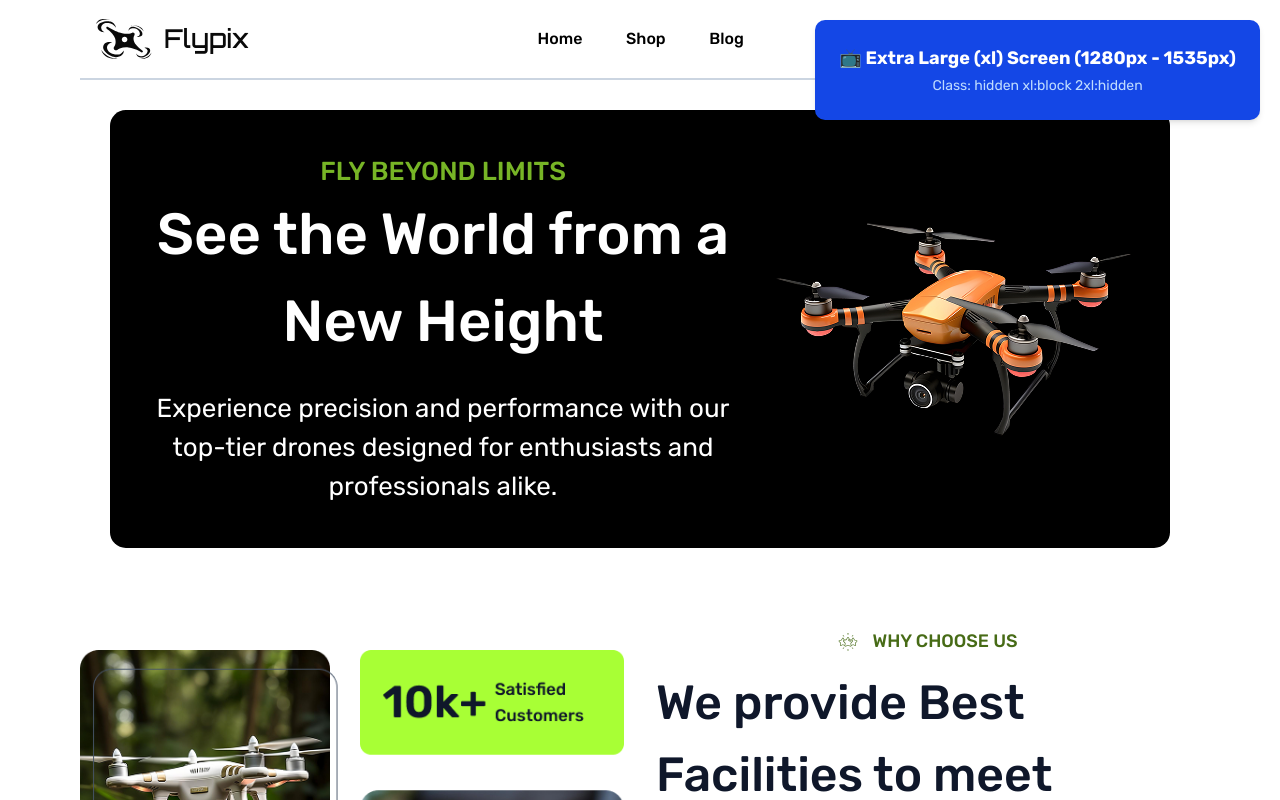
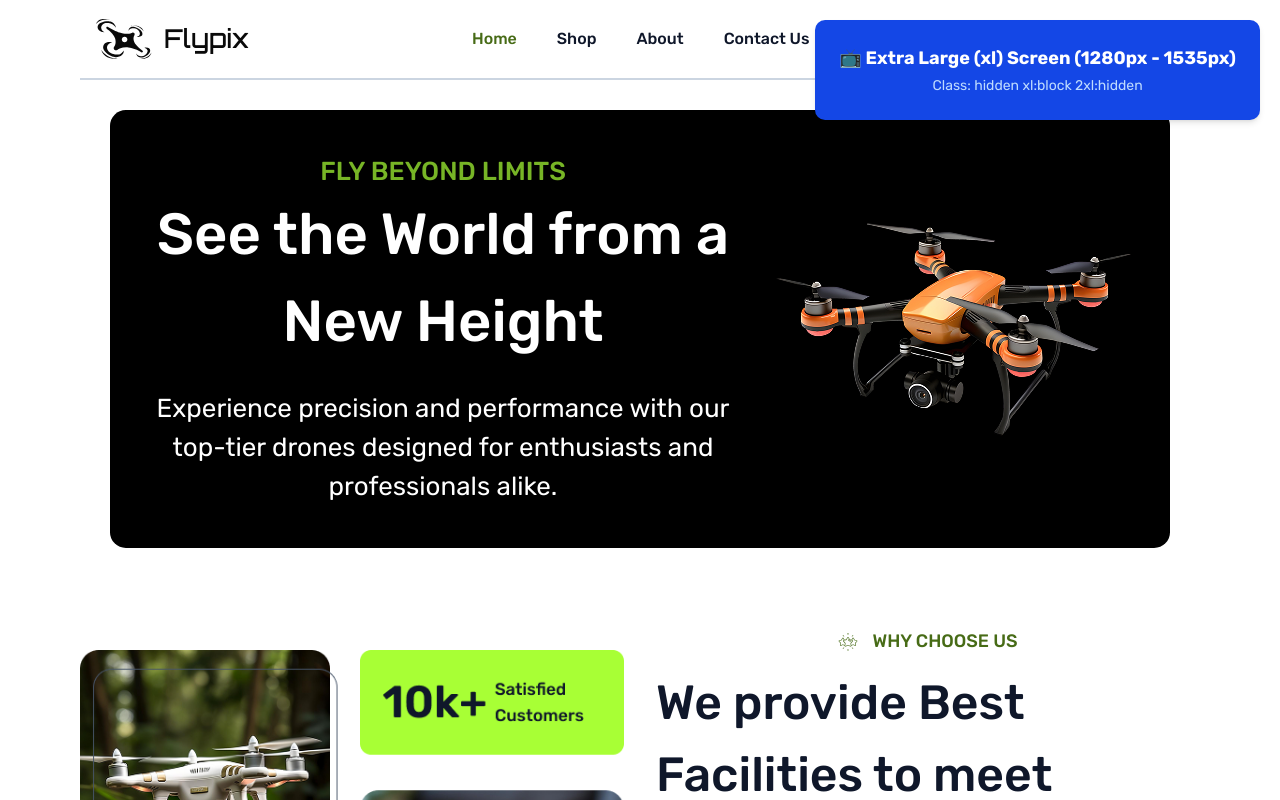
Before and after one commit to Sakib923/Flypix, a React (Vite) app: page / in a window 1280 px wide. Shown: the top 800 px of the page. Built offline with nearby package versions, Linux system fonts and the light colour scheme.

Commit message:
refactor(Navbar): enhance layout structure and improve navigation links

```diff
--- a/src/components/Navbar.jsx
+++ b/src/components/Navbar.jsx
@@ -1,41 +1,78 @@
-import {Link, NavLink} from "react-router";
-// import { ReactComponent as UserIcon } from "../assets/user.svg";
-
-import Menu from "../assets/menu.svg?react";
-import Icon from "../assets/icon.svg?react";
-import User from "../assets/user.svg?react";
-import Search from "../assets/search.svg?react";
-import Basket from "../assets/shopping-basket-01.svg?react";
-import Favourite from "../assets/favourite.svg?react";
-import CompanyLogo from "./CompanyLogo";
+import { Link, NavLink } from 'react-router';
+import Menu from '../assets/menu.svg?react';
+import User from '../assets/user.svg?react';
+import Search from '../assets/search.svg?react';
+import Basket from '../assets/shopping-basket-01.svg?react';
+import Favourite from '../assets/favourite.svg?react';
+import CompanyLogo from './CompanyLogo';
 
 export default function Navbar() {
-
-    const activeClass = "text-black"
-    const nonActiveClass = "text-[#CBD5E1]"
+    const activeClass = 'text-[#476b16]';
+    const nonActiveClass = 'text-[#0f172a]';
 
     return (
-        <div className=" items-center">
-        <div className="mx-0 px-4 md:mx-20 md:px-0 flex justify-between  h-20 items-center border-b-2 border-[#CBD5E1] ">
-            <div className="flex items-center gap-1 md:gap-2 ">
+        <div className="items-center">
+            <div className="mx-0 flex h-20 items-center justify-between border-b-2 border-[#CBD5E1] px-4 md:mx-20 md:px-0">
+                <div className="flex items-center gap-1 md:gap-2">
                     <Menu className="block md:hidden" />
                     <CompanyLogo />
                 </div>
 
-            <div className="space-x-10 hidden md:block font-medium text-[16px]">
-                <NavLink to="/" className={(isActive) => isActive ? activeClass : nonActiveClass}> Home </NavLink>
-                <NavLink to="/shop" className={(isActive) => isActive ? activeClass : nonActiveClass}> Shop </NavLink>
-                <NavLink to="/blog" className={(isActive) => isActive ? activeClass : nonActiveClass}> Blog </NavLink>
+                <div className="hidden space-x-10 text-[16px] font-medium md:block">
+                    <NavLink
+                        to="/"
+                        className={({ isActive }) =>
+                            isActive ? activeClass : nonActiveClass
+                        }
+                        end
+                    >
+                        Home
+                    </NavLink>
+                    <NavLink
+                        to="/shop"
+                        className={({ isActive }) =>
+                            isActive ? activeClass : nonActiveClass
+                        }
+                        end
+                    >
+                        Shop
+                    </NavLink>
+                    <NavLink
+                        to="/about"
+                        className={({ isActive }) =>
+                            isActive ? activeClass : nonActiveClass
+                        }
+                        end
+                    >
+                        About
+                    </NavLink>
+                    <NavLink
+                        to="/contact"
+                        className={({ isActive }) =>
+                            isActive ? activeClass : nonActiveClass
+                        }
+                        end
+                    >
+                        Contact Us
+                    </NavLink>
                     {/*<NavLink to="/shop" > Pages </NavLink>*/}
                 </div>
 
-            <div className="space-x-6 flex " >
-                <Link to='/user' className=""> <Search /> </Link>
-                <Link to='/favourite' className="hidden md:block"> <Favourite /> </Link>
-                <Link to='/cart'> <Basket /> </Link>
-                <Link to='/profile' className="hidden md:block"> <User /> </Link>
+                <div className="flex space-x-6">
+                    <Link to="/user" className="">
+                        <Search />
+                    </Link>
+                    <Link to="/favourite" className="hidden md:block">
+                        <Favourite />
+                    </Link>
+                    <Link to="/cart">
+                        <Basket />
+                    </Link>
+                    <Link to="/profile" className="hidden md:block">
+                        <User />
+                    </Link>
                 </div>
             </div>
         </div>
-    )
+    );
 }
```
Lines whose indentation alone changed are shown as unchanged.
